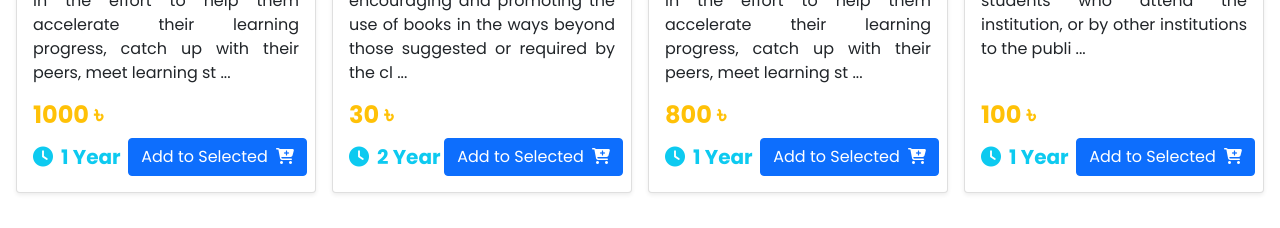
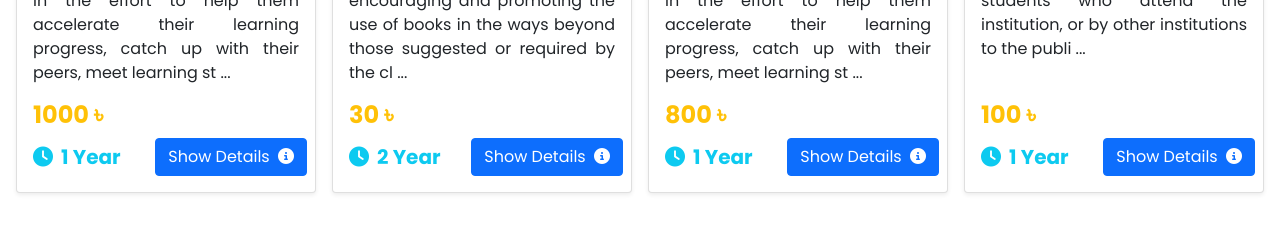
Before and after one commit to shakhawat-shihab/college-website, a React (Create React App) app: page / in a window 1280 px wide. Shown: the part 1260-1488 px from the top of the page. Built offline with nearby package versions, Linux system fonts and the light colour scheme.

Commit message:
icon change

```diff
--- a/src/Components/ServiceCard/ServiceCard.js
+++ b/src/Components/ServiceCard/ServiceCard.js
@@ -34,7 +34,7 @@ const ServiceCard = (props) => {
                         <i className="fas fa-clock pe-2"></i>
                         {serviceDuration}
                     </h5>
-                    <Button variant='primary' onClick={handleServiceClick} >Add to Selected <i className="fas fa-cart-plus ps-1"></i></Button>
+                    <Button variant='primary' onClick={handleServiceClick} >Show Details <i className="fas fa-info-circle ps-1"></i></Button>
                 </div>
             </Card>
         </Col>
```
